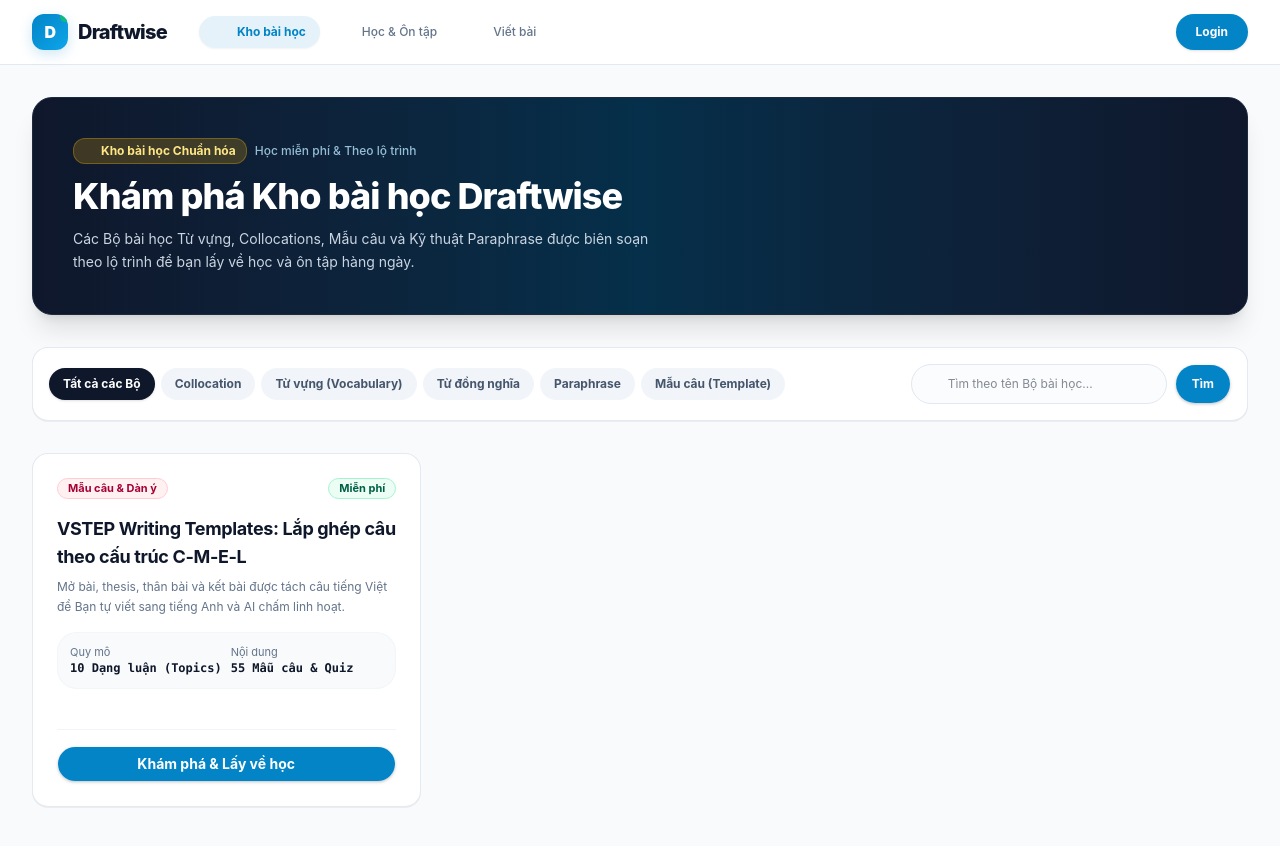
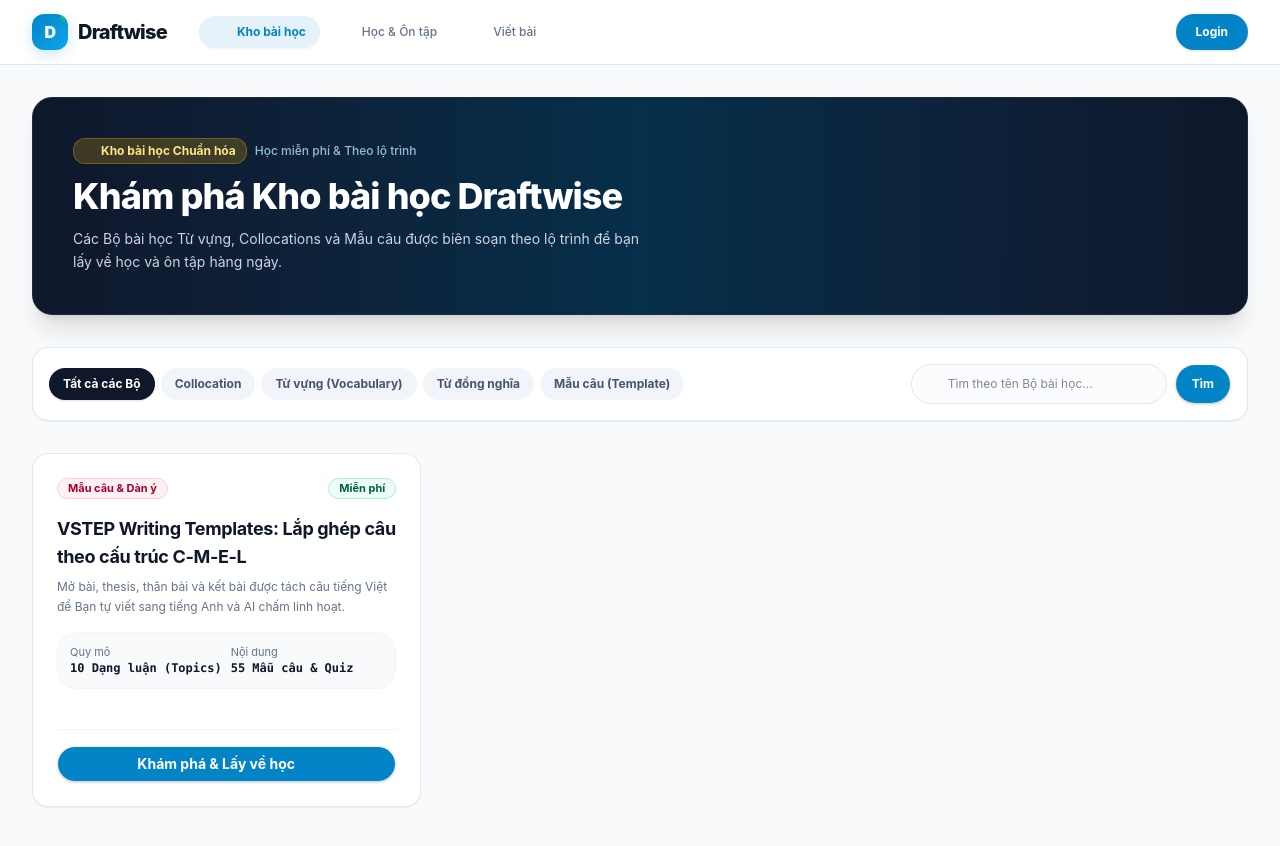
Before and after one commit to TienDat1999/english-writing-lab, a Next.js app: page /lessons in a window 1280 px wide. Shown: the top 846 px of the page. Built offline with nearby package versions, Linux system fonts and the light colour scheme; no server answers; the database is empty; some icons are missing.

Commit message:
fix(lessons): remove Paraphrase filter tab and reference from lessons catalog

```diff
--- a/src/app/lessons/page.tsx
+++ b/src/app/lessons/page.tsx
@@ -23,7 +23,6 @@ const kindBadges: Record<string, { label: string; badge: string }> = {
   COLLOCATION: { label: "Collocation", badge: "bg-amber-50 text-amber-900 border-amber-200" },
   TOPIC_VOCABULARY: { label: "Từ vựng chuyên đề", badge: "bg-blue-50 text-blue-800 border-blue-200" },
   SYNONYM: { label: "Từ đồng nghĩa", badge: "bg-purple-50 text-purple-800 border-purple-200" },
-  PARAPHRASE: { label: "Kỹ thuật Paraphrase", badge: "bg-emerald-50 text-emerald-800 border-emerald-200" },
   TEMPLATE: { label: "Mẫu câu & Dàn ý", badge: "bg-rose-50 text-rose-800 border-rose-200" },
 };
 
@@ -50,7 +49,6 @@ export default async function PublicLessonsPage({ searchParams }: LessonsPagePro
     { id: "COLLOCATION", label: "Collocation" },
     { id: "TOPIC_VOCABULARY", label: "Từ vựng (Vocabulary)" },
     { id: "SYNONYM", label: "Từ đồng nghĩa" },
-    { id: "PARAPHRASE", label: "Paraphrase" },
     { id: "TEMPLATE", label: "Mẫu câu (Template)" },
   ];
 
@@ -80,7 +78,7 @@ export default async function PublicLessonsPage({ searchParams }: LessonsPagePro
           </h1>
 
           <p className="text-xs sm:text-sm text-slate-300 leading-relaxed max-w-xl">
-            Các Bộ bài học Từ vựng, Collocations, Mẫu câu và Kỹ thuật Paraphrase được biên soạn theo lộ trình để bạn lấy về học và ôn tập hàng ngày.
+            Các Bộ bài học Từ vựng, Collocations và Mẫu câu được biên soạn theo lộ trình để bạn lấy về học và ôn tập hàng ngày.
           </p>
         </div>
       </div>
```
